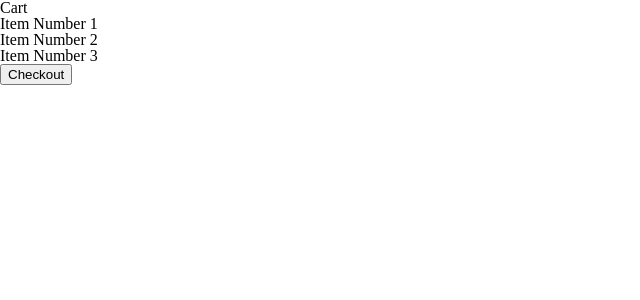
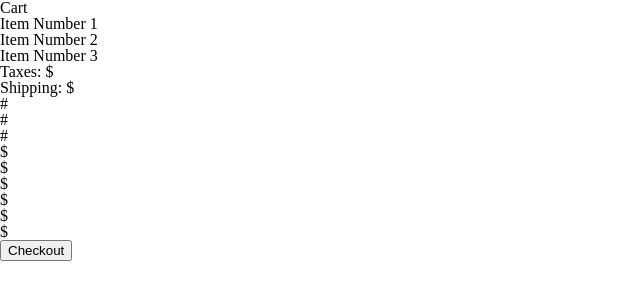
Before and after one commit to pparagonn/itmd362-project-1, a plain HTML site: page index.html in a window 1280 px wide. Shown: the whole page, without its empty margins (0-640 px from the left). Drawn offline with Linux system fonts and the light colour scheme.

```diff
--- a/index.html
+++ b/index.html
@@ -8,14 +8,28 @@
   </head>
   <body>
     <h1>Cart</h1>
-    <main>
-      <ol>
+    <main class="cart">
+      <ol id="item-list" class="cart-item">
         <li>Item Number 1</li>
         <li>Item Number 2</li>
         <li>Item Number 3</li>
+        <li>Taxes: $</li>
+        <li>Shipping: $</li>
       </ol>
-
-      <a href="shipping/">
+      <ol id="quantity-list" class="cart-item">
+        <li>#</li>
+        <li>#</li>
+        <li>#</li>
+      </ol>
+      <ol>
+        <li>$</li>
+        <li>$</li>
+        <li>$</li>
+        <li>$</li>
+        <li>$</li>
+        <li>$</li>
+      </ol>
+      <a href="../shipping-delivery/">
         <button type="Checkout">Checkout</button>
       </a>
     </main>
```
